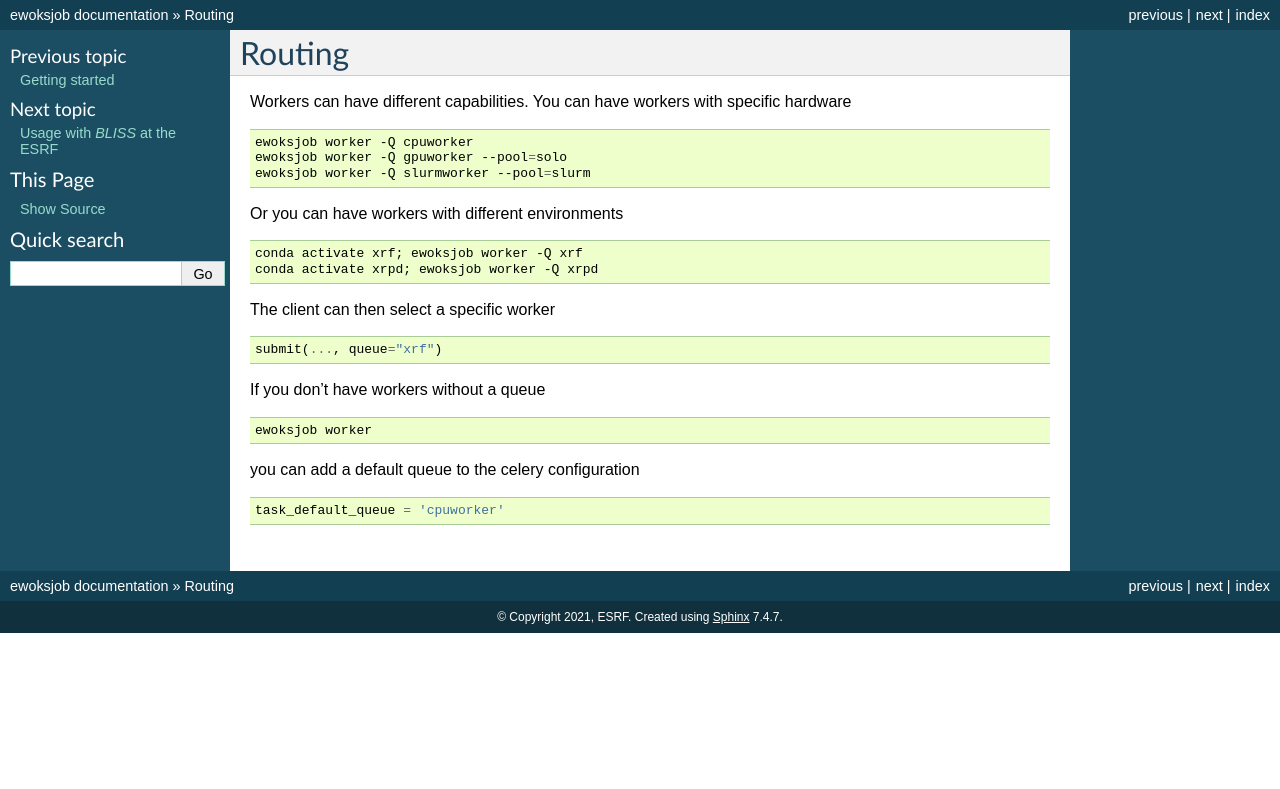
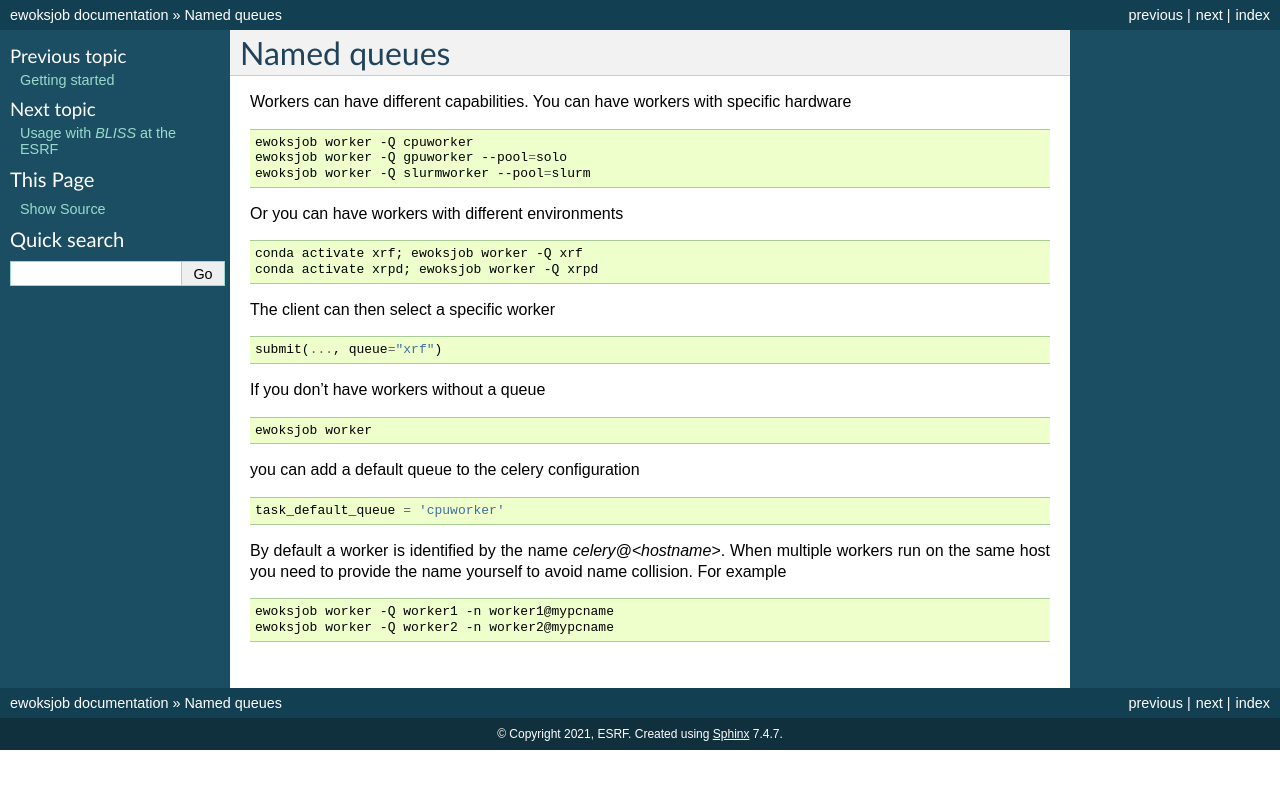
Before and after one commit to ewoks-kit/ewoksjob, a Sphinx documentation site: the page built from doc/routing.rst, in a window 1280 px wide. Shown: the top 789 px of the page. Built offline with Sphinx 7.4.7, drawn with Linux system fonts in a browser that asks for light colours.

Commit message:
docs: worker names

```diff
--- a/doc/routing.rst
+++ b/doc/routing.rst
@@ -1,5 +1,5 @@
-Routing
-=======
+Named queues
+============
 
 Workers can have different capabilities. You can have workers
 with specific hardware
@@ -34,3 +34,12 @@ you can add a default queue to the celery configuration
 .. code:: python
 
     task_default_queue = 'cpuworker'
+
+By default a worker is identified by the name `celery@<hostname>`.
+When multiple workers run on the same host you need to provide
+the name yourself to avoid name collision. For example
+
+.. code:: bash
+
+    ewoksjob worker -Q worker1 -n worker1@mypcname
+    ewoksjob worker -Q worker2 -n worker2@mypcname
```
